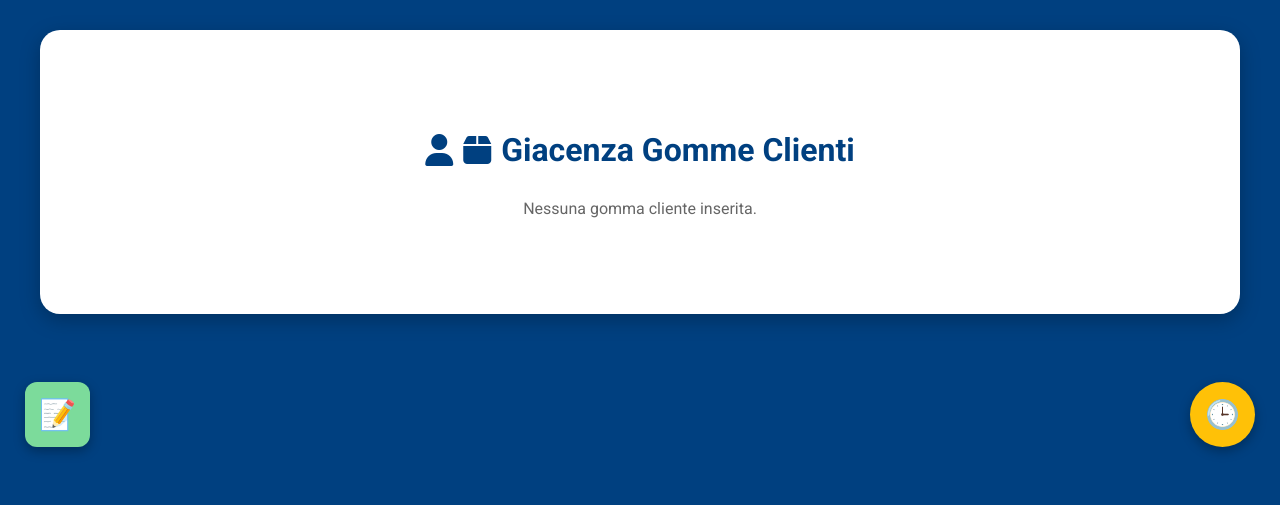
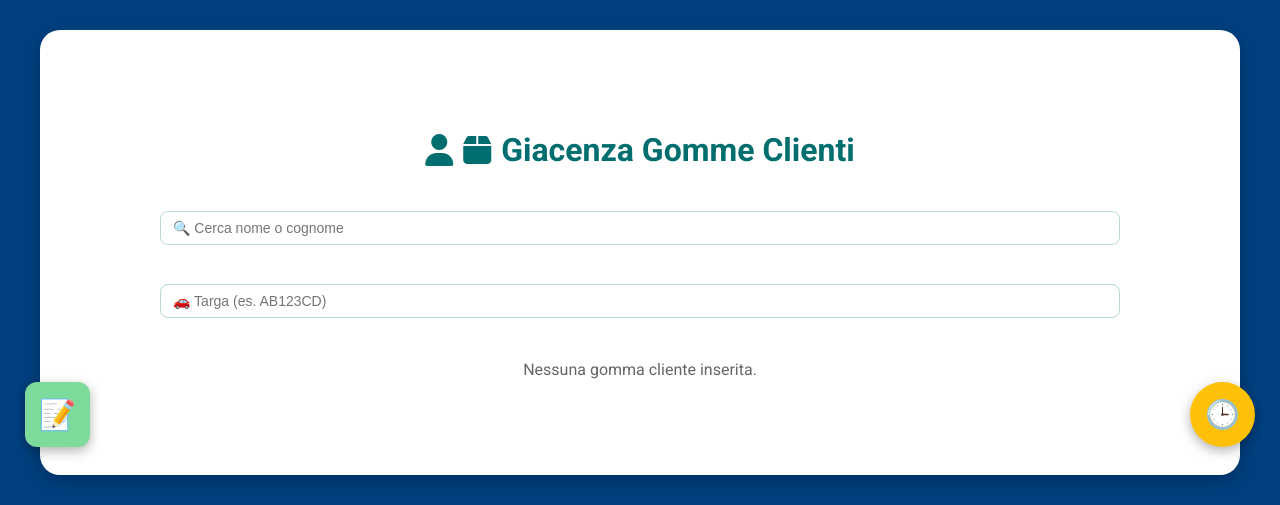
Before and after one commit to idealgius/GruppoAutoscala-GestionaleAuto, a Flask app: page /giacenza_gommeclienti in a window 1280 px wide. Shown: the part 328-833 px from the top of the page. Before the commit the page ends 782 px from the top, so only its background shows below. Run offline with Flask 3, Linux system fonts and the light colour scheme; the visitor is signed in with stand-in values (Sample User, id 1); data that the repository does not hold is empty; parts of the project's set-up code (start-up, migrations or seed data) failed here and were passed over; some libraries are stand-ins or nearby versions.

Commit message:
Aggiornamento

```diff
--- a/app.py
+++ b/app.py
@@ -1932,7 +1932,7 @@ def inserisci_gomme():
 
     marche = ["Avon", "Barum", "Bridgestone", "Continental",
               "Davanti Tyres", "Fortune", "Goodyear", "Hankook", "Kleber",
-              "Kumho", "Ling Long", "Michelin", "Nankang", "Ovation", "Pirelli"]
+              "Kumho", "Ling Long", "Michelin", "Nankang", "Nexen", "Ovation", "Pirelli"]
     marche.sort()
 
     # Manteniamo i valori inseriti
--- a/templates/giacenza_gommeclienti.html
+++ b/templates/giacenza_gommeclienti.html
@@ -2,46 +2,240 @@
 {% block title %}Giacenza Gomme Clienti{% endblock %}
 
 {% block content %}
-<div style="max-width:1000px; margin:0 auto; padding:40px 20px;">
+<div class="page-container">
 
-    <h1 style="text-align:center; color:#004080; margin-bottom:30px; display:flex; justify-content:center; align-items:center; gap:10px;">
-        <i class="fas fa-user"></i> <i class="fas fa-box"></i> Giacenza Gomme Clienti
+    <h1 class="page-title">
+        <i class="fas fa-user"></i>
+        <i class="fas fa-box"></i>
+        Giacenza Gomme Clienti
     </h1>
 
+    <!-- FILTRI -->
+    <div class="filtri">
+        <input type="text" id="filtro-nome"
+               placeholder="🔍 Cerca nome o cognome"
+               class="filtro-input">
+
+        <input type="text" id="filtro-targa"
+               placeholder="🚗 Targa (es. AB123CD)"
+               maxlength="7"
+               class="filtro-input">
+    </div>
+
     {% if gomme_clienti %}
-    <div id="lista-gomme-clienti" style="display:flex; flex-direction:column; gap:15px;">
+    <div id="lista-gomme-clienti">
 
         {% for g in gomme_clienti %}
-        <div class="gomma-cliente-card" style="padding:15px; border-radius:10px; background:#f9f9f9; box-shadow:0 2px 5px rgba(0,0,0,0.1); display:flex; justify-content:space-between; align-items:center;">
-            <div>
-                <strong>{{ g.nome }} {{ g.cognome }}</strong> — Targa: <strong>{{ g.targa }}</strong><br>
-                <span>Data inizio stock: {{ g.data_inizio.strftime("%d/%m/%Y") }}</span><br>
-                <span>Marca: {{ g.marca }} — Misura: {{ g.larghezza }}/{{ g.rapporto }} R{{ g.diametro }}</span><br>
-                <span>Note: {{ g.note or "Nessuna nota" }}</span>
+        <div class="gomma-cliente-card"
+             data-nome="{{ (g.nome ~ ' ' ~ g.cognome)|lower }}"
+             data-targa="{{ g.targa|upper }}">
+
+            <div class="card-info">
+                <div class="cliente-nome">
+                    {{ g.nome }} {{ g.cognome }}
+                    <span class="targa">🚗 {{ g.targa }}</span>
+                </div>
+
+                <div class="card-row">
+                    📅 <strong>{{ g.data_inizio.strftime("%d/%m/%Y") }}</strong>
+                </div>
+
+                <div class="card-row">
+                    🛞 <strong>{{ g.marca }} {{ g.larghezza }}/{{ g.rapporto }} R{{ g.diametro }}</strong>
+                </div>
+
+                <div class="card-note">
+                    📝 {{ g.note or "Nessuna nota" }}
+                </div>
             </div>
-            <div style="display:flex; flex-direction:column; gap:5px;">
-                <a href="{{ url_for('modifica_gommeclienti', id=g.id) }}" class="btn btn-sm btn-success">✏ Modifica</a>
-                <form action="{{ url_for('elimina_gommacliente', id=g.id) }}" method="POST">
-                    <button type="submit" class="btn btn-sm btn-danger" onclick="return confirm('Eliminare questa gomma cliente?')">🗑️ Elimina</button>
+
+            <div class="card-actions">
+                <a href="{{ url_for('modifica_gommeclienti', id=g.id) }}"
+                   class="action-btn btn-modifica"
+                   title="Modifica">
+                    ✏️
+                </a>
+
+                <form action="{{ url_for('elimina_gommacliente', id=g.id) }}"
+                      method="POST"
+                      class="action-form">
+                    <button type="submit"
+                            class="action-btn btn-elimina"
+                            title="Elimina"
+                            onclick="return confirm('Eliminare questa gomma cliente?')">
+                        🗑️
+                    </button>
                 </form>
             </div>
+
         </div>
         {% endfor %}
 
     </div>
     {% else %}
-    <p style="text-align:center; color:#666;">Nessuna gomma cliente inserita.</p>
+    <p class="empty-text">Nessuna gomma cliente inserita.</p>
     {% endif %}
-
 </div>
 
 <style>
+/* STRUTTURA */
+.page-container {
+    max-width:1000px;
+    margin:0 auto;
+    padding:40px 20px;
+}
+.page-title {
+    text-align:center;
+    color:#006d6f;
+    margin-bottom:30px;
+    display:flex;
+    justify-content:center;
+    align-items:center;
+    gap:10px;
+}
+
+/* FILTRI */
+.filtri {
+    display:flex;
+    gap:15px;
+    justify-content:center;
+    margin-bottom:30px;
+    flex-wrap:wrap;
+}
+.filtro-input {
+    padding:8px 12px;
+    border-radius:8px;
+    border:1px solid #b5dada;
+    min-width:220px;
+    font-size:14px;
+}
+.filtro-input:focus {
+    outline:none;
+    border-color:#2bb3b1;
+    box-shadow:0 0 5px rgba(43,179,177,0.4);
+}
+
+/* CARD */
+#lista-gomme-clienti {
+    display:flex;
+    flex-direction:column;
+    gap:18px;
+}
+.gomma-cliente-card {
+    background:#f7fbfb;
+    border-radius:14px;
+    padding:18px;
+    display:flex;
+    justify-content:space-between;
+    align-items:center;
+    box-shadow:0 3px 8px rgba(0,0,0,0.08);
+    transition:0.2s;
+}
 .gomma-cliente-card:hover {
-    box-shadow:0 4px 12px rgba(0,0,0,0.15);
-    transform: translateY(-2px);
-    transition: all 0.2s;
+    transform:translateY(-2px);
+    box-shadow:0 6px 16px rgba(0,0,0,0.15);
+}
+
+.card-info {
+    display:flex;
+    flex-direction:column;
+    gap:6px;
+}
+.cliente-nome {
+    font-size:16px;
+    font-weight:700;
+    color:#004f50;
+}
+.targa {
+    background:#e0f2f2;
+    padding:3px 8px;
+    border-radius:6px;
+    margin-left:8px;
+    font-size:13px;
+}
+.card-row {
+    font-size:14px;
+}
+.card-note {
+    margin-top:6px;
+    font-size:13px;
+    color:#555;
+    background:#fff;
+    padding:6px 10px;
+    border-radius:6px;
+    border:1px solid #ddeeee;
+}
+
+/* AZIONI — QUI È LA MAGIA */
+.card-actions {
+    display:flex;
+    flex-direction:column;
+    gap:10px;
+    justify-content:center;
+    align-items:center;
+}
+.action-form {
+    display:flex;
+}
+.action-btn {
+    width:38px;
+    height:38px;
+    border-radius:8px;
+    display:flex;
+    align-items:center;
+    justify-content:center;
+    font-size:16px;
+    cursor:pointer;
+    border:none;
+    text-decoration:none;
+}
+.btn-modifica {
+    background:#2bb3b1;
+    color:white;
+}
+.btn-modifica:hover {
+    background:#239998;
+}
+.btn-elimina {
+    background:#4aa3c7;
+    color:white;
+}
+.btn-elimina:hover {
+    background:#3a8eb0;
+}
+
+/* EMPTY */
+.empty-text {
+    text-align:center;
+    color:#666;
 }
 </style>
 
+<script>
+document.getElementById("filtro-nome").addEventListener("input", filtra);
+document.getElementById("filtro-targa").addEventListener("input", function(){
+    this.value = this.value.toUpperCase().replace(/[^A-Z0-9]/g,'');
+    filtra();
+});
+
+function targaValida(t){
+    return /^[A-Z]{2}[0-9]{3}[A-Z]{2}$/.test(t);
+}
+
+function filtra(){
+    const nome = filtroNome.value.toLowerCase();
+    const targa = filtroTarga.value.toUpperCase();
+
+    document.querySelectorAll(".gomma-cliente-card").forEach(card=>{
+        const okNome = !nome || card.dataset.nome.includes(nome);
+        const okTarga = !targa || (targaValida(targa) && card.dataset.targa === targa);
+        card.style.display = (okNome && okTarga) ? "flex" : "none";
+    });
+}
+
+const filtroNome = document.getElementById("filtro-nome");
+const filtroTarga = document.getElementById("filtro-targa");
+</script>
+
 <script src="https://kit.fontawesome.com/a076d05399.js" crossorigin="anonymous"></script>
 {% endblock %}
```
